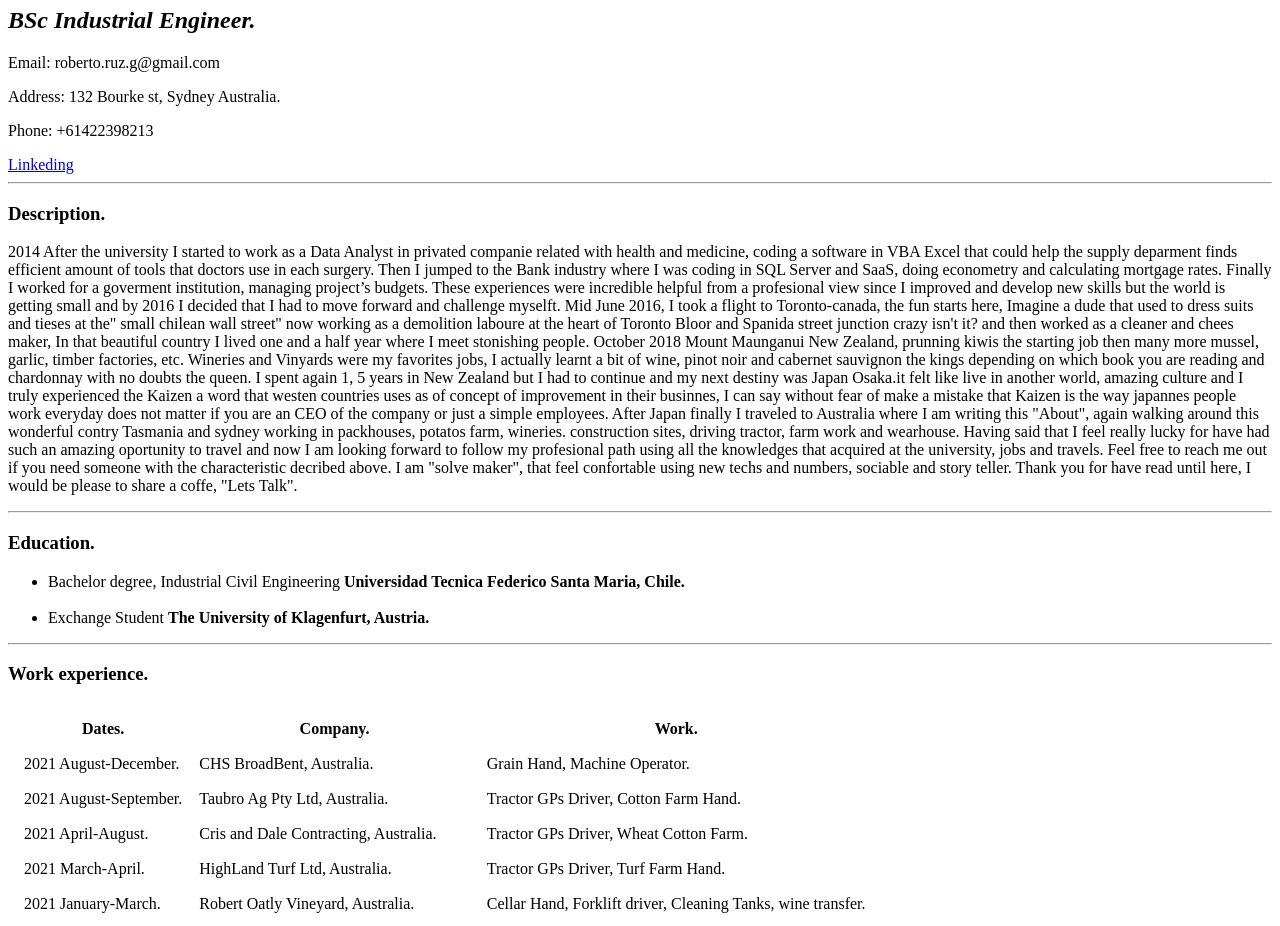
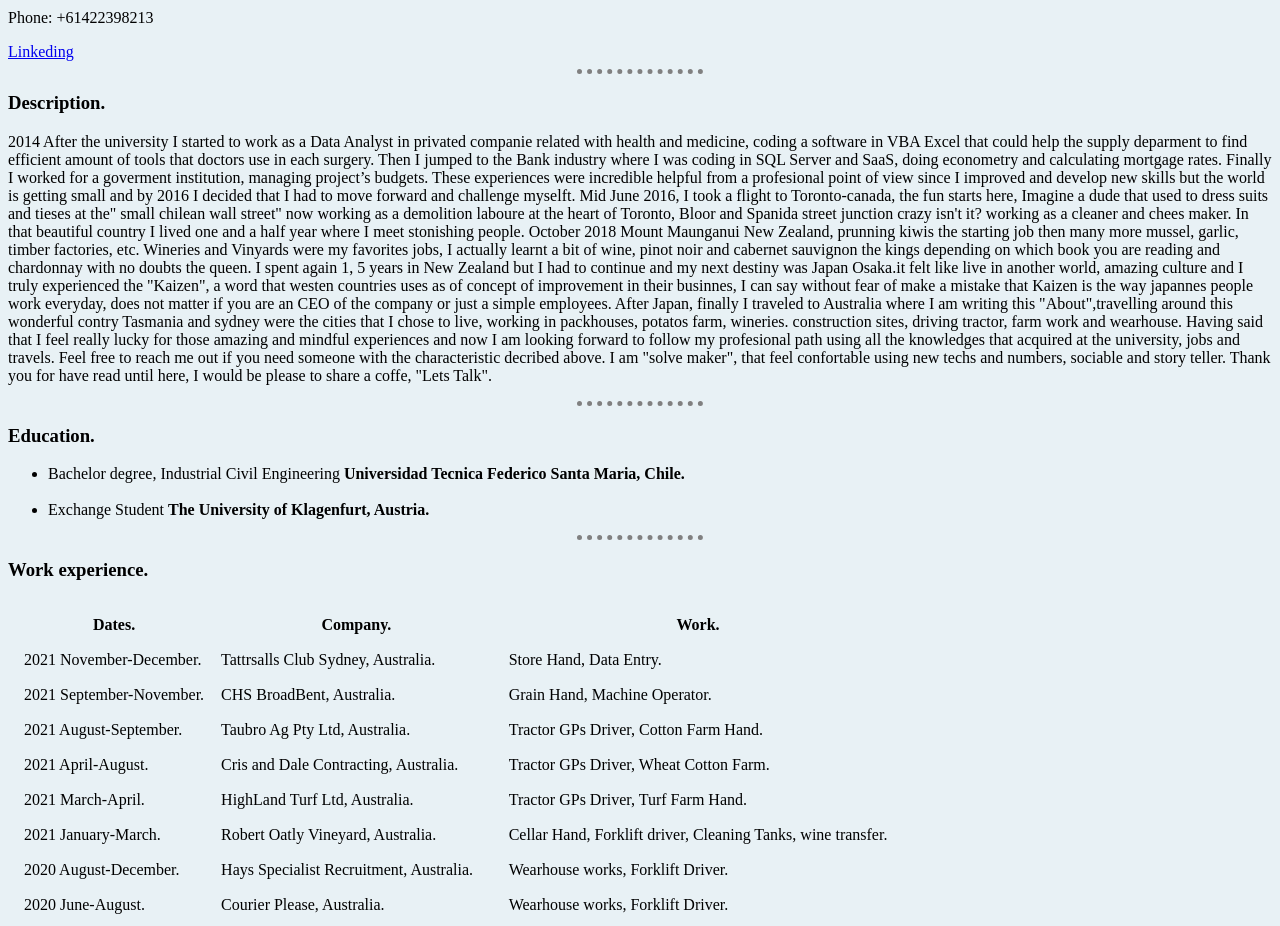
Before and after one commit to RobertoRuzGomez/Curriculum-CV-, a plain HTML site: page index.html in a window 1280 px wide. Shown: the part 435-1361 px from the top of the page. Drawn offline with Linux system fonts and the light colour scheme.

Commit message:
Update index.html

```diff
--- a/index.html
+++ b/index.html
@@ -3,12 +3,43 @@
   <head>
     <meta charset="utf-8">
     <title>ᏒᏒᏀ Roberto's Personal Site</title>
+
+  <style>
+
+  body{
+    background-color: #E8F1F5;
+  }
+
+   hr{
+
+     border-style: dotted none none;
+     border-color: grey;
+     border-width: 5px;
+     width: 10%;
+
+   }
+
+   img{
+
+     height: 200px;
+     display: block;
+     margin-left: auto;
+     margin-right: auto;
+
+}
+   }
+
+  </style>
+
+
   </head>
   <body>
     <img src="Roberto.jpg" alt="Roberto Andres Ruz Gomez profile picture">
-    <h1>Roberto Andres Ruz Gomez.</h1>
+    <h1 style="text-align:center;">Roberto Andres Ruz Gomez.</h1>
 
-    <h2><strong><em>BSc Industrial Engineer.</em></strong></h2>
+    <h2 style="text-align:center;"><strong><em>BSc Industrial Engineer.</em></strong></h2>
+
+    <h3>Personal details.</h3>
     <p>Email: roberto.ruz.g@gmail.com</p>
     <p>Address: 132 Bourke st, Sydney Australia.</p>
     <p>Phone: +61422398213</p>
@@ -17,13 +48,13 @@
     <hr>
 
     <h3>Description.</h3>
-    <p>2014 After the university I started to work as a Data Analyst in privated companie related with health and medicine, coding a software in VBA Excel that could help the supply deparment finds efficient amount of tools that doctors use in each surgery. Then I jumped to the Bank industry where I was coding in SQL Server and SaaS, doing econometry and calculating mortgage rates. Finally I worked for a goverment institution, managing project’s budgets.
-These experiences were incredible helpful from a profesional view since I improved and develop new skills but the world is getting small and by 2016 I decided that I had to move forward and challenge myselft.
-Mid June 2016, I took a flight to Toronto-canada, the fun starts here, Imagine a dude that used to dress suits and tieses at the" small chilean wall street" now working as a demolition laboure at the heart of Toronto Bloor and Spanida street junction crazy isn't it? and then worked as a cleaner and chees maker, In that beautiful country I lived one and a half year where I meet stonishing people.
+    <p>2014 After the university I started to work as a Data Analyst in privated companie related with health and medicine, coding a software in VBA Excel that could help the supply deparment to find efficient amount of tools that doctors use in each surgery. Then I jumped to the Bank industry where I was coding in SQL Server and SaaS, doing econometry and calculating mortgage rates. Finally I worked for a goverment institution, managing project’s budgets.
+These experiences were incredible helpful from a profesional point of view since I improved and develop new skills but the world is getting small and by 2016 I decided that I had to move forward and challenge myselft.
+Mid June 2016, I took a flight to Toronto-canada, the fun starts here, Imagine a dude that used to dress suits and tieses at the" small chilean wall street" now working as a demolition laboure at the heart of Toronto, Bloor and Spanida street junction crazy isn't it? working as a cleaner and chees maker. In that beautiful country I lived one and a half year where I meet stonishing people.
 October 2018 Mount Maunganui New Zealand, prunning kiwis the starting job then many more mussel, garlic, timber factories, etc. Wineries and Vinyards were my favorites jobs, I actually learnt a bit of wine, pinot noir and cabernet sauvignon the kings depending on which book you are reading and chardonnay with no doubts the queen.
-I spent again 1, 5 years in New Zealand but I had to continue and my next destiny was Japan Osaka.it felt like live in another world, amazing culture and I truly experienced the Kaizen a word that westen countries uses as of concept of improvement in their businnes, I can say without fear of make a mistake that Kaizen is the way japannes people work everyday does not matter if you are an CEO of the company or just a simple employees.
-After Japan finally I traveled to Australia where I am writing this "About", again walking around this wonderful contry Tasmania and sydney working in packhouses, potatos farm, wineries. construction sites, driving tractor, farm work and wearhouse.
-Having said that I feel really lucky for have had such an amazing oportunity to travel and now I am looking forward to follow my profesional path using all the knowledges that acquired at the university, jobs and travels.
+I spent again 1, 5 years in New Zealand but I had to continue and my next destiny was Japan Osaka.it felt like live in another world, amazing culture and I truly experienced the "Kaizen", a word that westen countries uses as of concept of improvement in their businnes, I can say without fear of make a mistake that Kaizen is the way japannes people work everyday, does not matter if you are an CEO of the company or just a simple employees.
+After Japan, finally I traveled to Australia where I am writing this "About",travelling around this wonderful contry Tasmania and sydney were the cities that I chose to live, working in packhouses, potatos farm, wineries. construction sites, driving tractor, farm work and wearhouse.
+Having said that I feel really lucky for those amazing and mindful experiences and now I am looking forward to follow my profesional path using all the knowledges that acquired at the university, jobs and travels.
 Feel free to reach me out if you need someone with the characteristic decribed above. I am "solve maker", that feel confortable using new techs and numbers, sociable and story teller.
 Thank you for have read until here, I would be please to share a coffe, "Lets Talk".</p>
     <hr>
@@ -47,7 +78,12 @@ Thank you for have read until here, I would be please to share a coffe, "Lets Ta
       </thead>
       <tbody>
         <tr>
-          <td>2021 August-December.</td>
+          <td>2021 November-December.</td>
+          <td>Tattrsalls Club Sydney, Australia. </td>
+          <td>Store Hand, Data Entry.</td>
+        </tr>
+        <tr>
+          <td>2021 September-November.</td>
           <td>CHS BroadBent, Australia. </td>
           <td>Grain Hand, Machine Operator.</td>
         </tr>
@@ -144,6 +180,9 @@ Thank you for have read until here, I would be please to share a coffe, "Lets Ta
       <li>JavaScript.</li>
       <li>CSS.</li>
       <li>HTML.</li>
+      <li>MySQL.</li>
+      <li>Postgresql.</li>
+      <li>Blockchain.</li>
       <li>Forklift.</li>
       <li>Tractor GPs.</li>
       <li>White Card.</li>
@@ -153,12 +192,15 @@ Thank you for have read until here, I would be please to share a coffe, "Lets Ta
 
     <hr>
 
-    <h3>Hobbies.</h3>
+    <h3 border="200px">Hobbies.</h3>
     <ul>
       <li>Sport: Tennis and Soccer.</li>
       <li>Music: Guitar.</li>
       <li>Dancing: Salsa and Bachata.</li>
-      <li>Programming: Python, Html, CSS, JavaScrip.t</li>
+      <li>Programming: Python, Html, CSS, JavaScript</li>
     </ul>
+
+    <h5 style="text-align:center;">&copy; 2020 Roberto Ruz.</h5>
+
   </body>
 </html>
```
